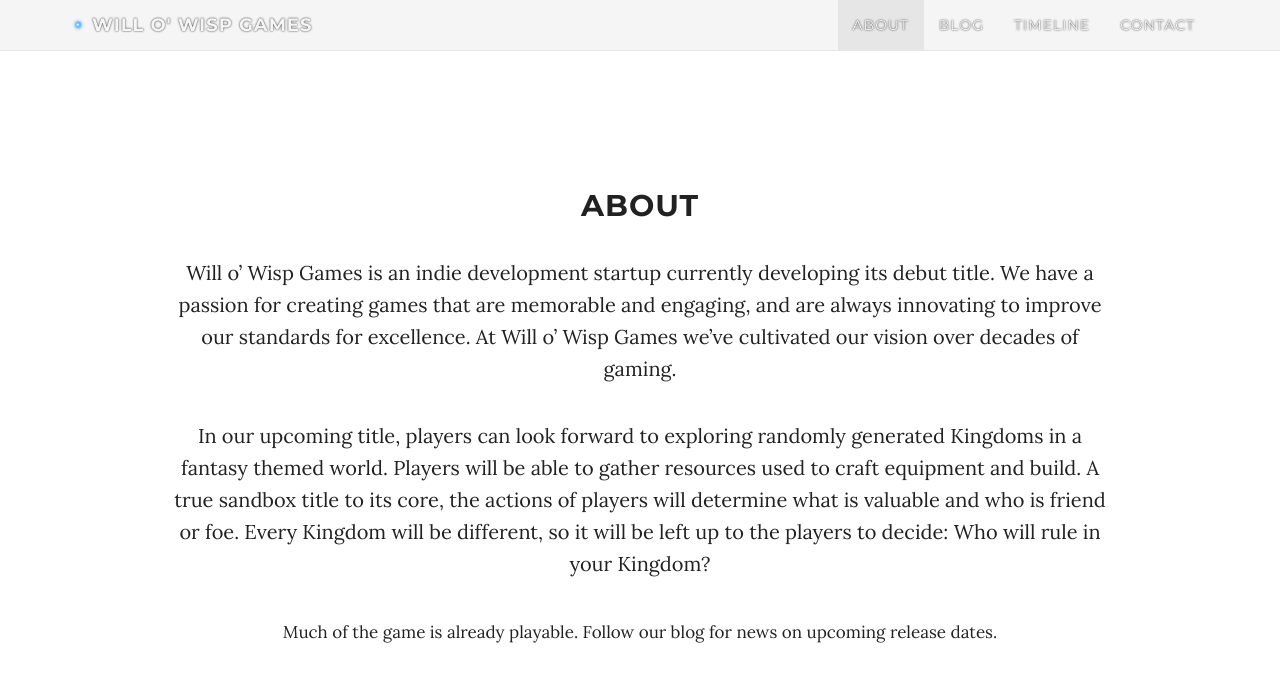
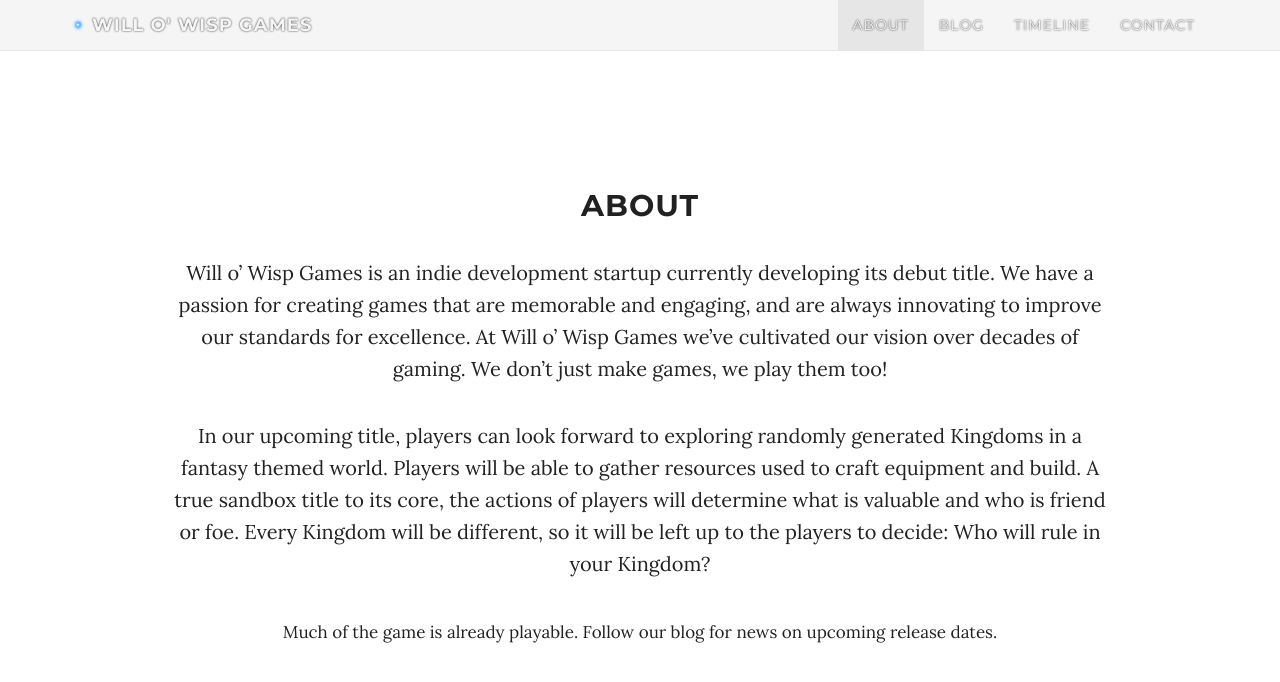
Before and after one commit to WilloWispGames/WilloWispGames.github.io, a Jekyll site: the page built from index.html, in a window 1280 px wide and 900 px high, scrolled down 961 px. Shown: the top 682 px of the window. Built offline with Jekyll 4.4.1, drawn with Linux system fonts in a browser that asks for light colours; nearby versions of some CDN libraries; comment, search, counter and statistics services are not loaded.

Commit message:
Update about.html

```diff
--- a/about.html
+++ b/about.html
@@ -5,7 +5,7 @@ title: About
 ---
 ## About
 
-Will o' Wisp Games is an indie development startup currently developing its debut title. We have a passion for creating games that are memorable and engaging, and are always innovating to improve our standards for excellence. At Will o' Wisp Games we've cultivated our vision over decades of gaming.
+Will o' Wisp Games is an indie development startup currently developing its debut title. We have a passion for creating games that are memorable and engaging, and are always innovating to improve our standards for excellence. At Will o' Wisp Games we've cultivated our vision over decades of gaming. We don't just make games, we play them too!
 
 In our upcoming title, players can look forward to exploring randomly generated Kingdoms in a fantasy themed world. Players will be able to gather resources used to craft equipment and build. A true sandbox title to its core, the actions of players will determine what is valuable and who is friend or foe. Every Kingdom will be different, so it will be left up to the players to decide: Who will rule in your Kingdom?
 
```
